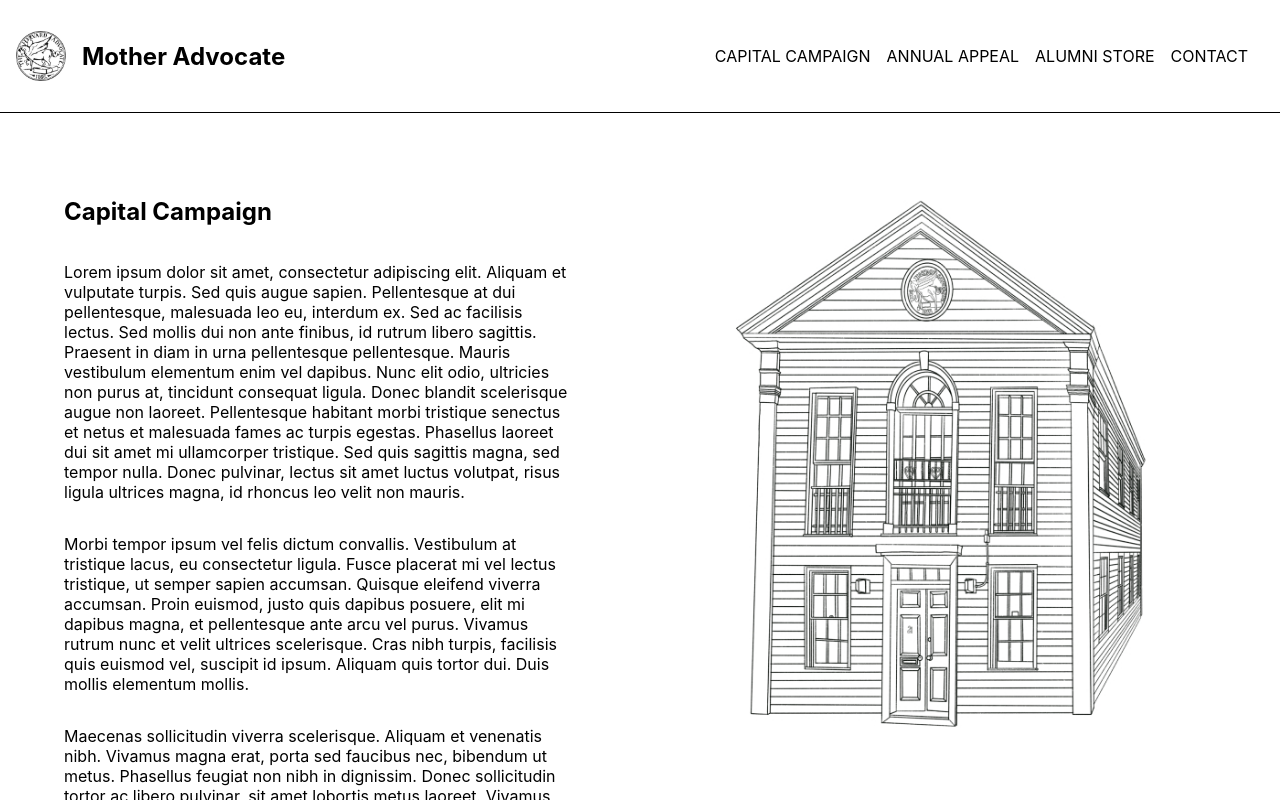
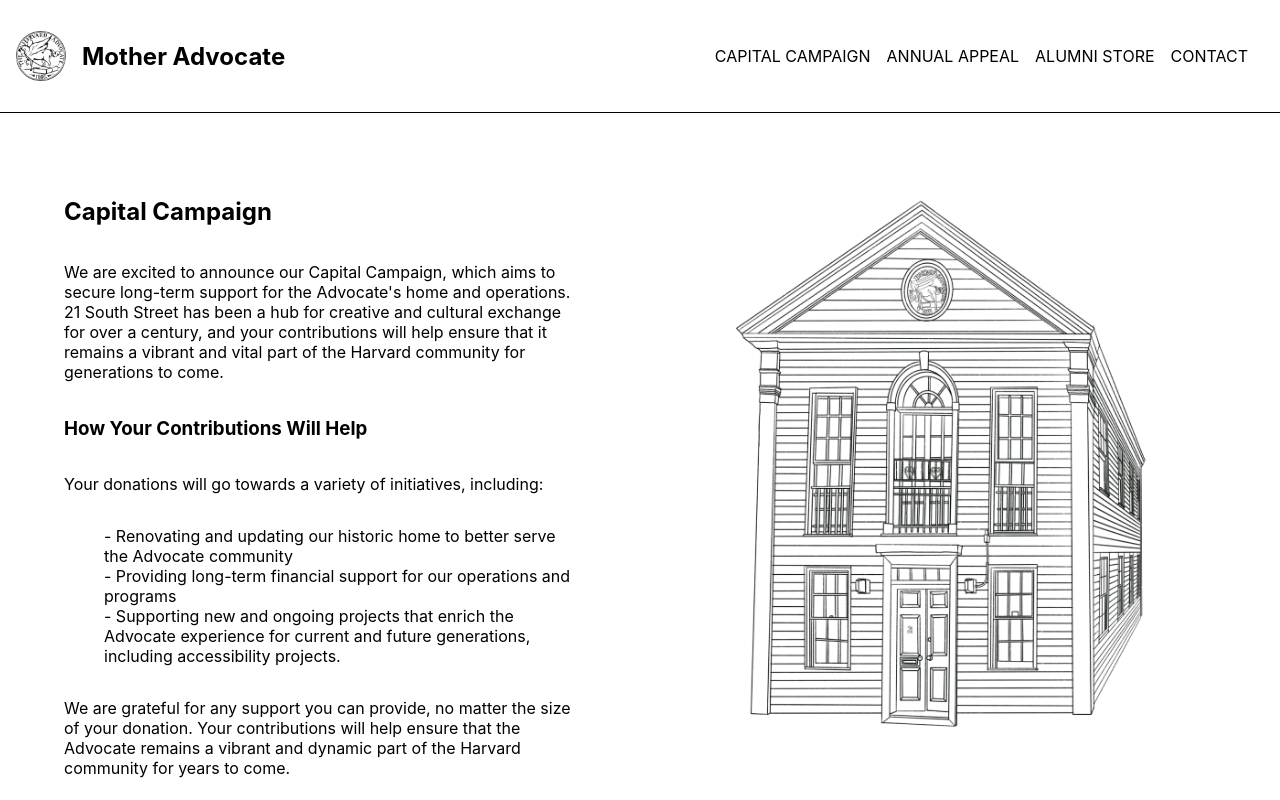
Before and after one commit to advo-tech/alumni, a React (Create React App) app: page /capital-campaign in a window 1280 px wide. Shown: the top 800 px of the page. Built offline with nearby package versions, Linux system fonts and the light colour scheme; the HTML template or start-up script is replaced by a standard one.

Commit message:
added chatgpt generated text for all pages

```diff
--- a/src/AnnualAppeal.js
+++ b/src/AnnualAppeal.js
@@ -8,13 +8,23 @@
         text={
           <>
           <h2>Annual Appeal</h2>
-          <p>Lorem ipsum dolor sit amet, consectetur adipiscing elit. Aliquam et vulputate turpis. Sed quis augue sapien. Pellentesque at dui pellentesque, malesuada leo eu, interdum ex. Sed ac facilisis lectus. Sed mollis dui non ante finibus, id rutrum libero sagittis. Praesent in diam in urna pellentesque pellentesque. Mauris vestibulum elementum enim vel dapibus. Nunc elit odio, ultricies non purus at, tincidunt consequat ligula. Donec blandit scelerisque augue non laoreet. Pellentesque habitant morbi tristique senectus et netus et malesuada fames ac turpis egestas. Phasellus laoreet dui sit amet mi ullamcorper tristique. Sed quis sagittis magna, sed tempor nulla. Donec pulvinar, lectus sit amet luctus volutpat, risus ligula ultrices magna, id rhoncus leo velit non mauris.</p>
+          <p>
+            We are delighted to invite you to participate in our Annual Appeal. As a valued member of the Advocate community, your contributions are critical to our continued success in promoting artistic and intellectual exploration.
+          </p>
+          <p>
+            Your donation will help fund operating expenses, provide financial aid programs for dues, and support projects that enrich the Advocate experience for current and future generations. By donating, you are making a meaningful difference in the lives of Advocate members and supporting a dynamic community of creatives at Harvard.
+          </p>
+          <p>
+            No matter the size of your donation, every dollar counts and is greatly appreciated. Your support ensures that the Advocate remains a vibrant and vital part of the Harvard community for years to come.
+          </p>
+          <p>
+            Thank you for your generosity and support!
+          </p>
+          <p>
+            Best regards,<br/>
+            The Advocate Annual Appeal Team
+          </p>
 
-          <p>Morbi tempor ipsum vel felis dictum convallis. Vestibulum at tristique lacus, eu consectetur ligula. Fusce placerat mi vel lectus tristique, ut semper sapien accumsan. Quisque eleifend viverra accumsan. Proin euismod, justo quis dapibus posuere, elit mi dapibus magna, et pellentesque ante arcu vel purus. Vivamus rutrum nunc et velit ultrices scelerisque. Cras nibh turpis, facilisis quis euismod vel, suscipit id ipsum. Aliquam quis tortor dui. Duis mollis elementum mollis.</p>
-
-          <p>Maecenas sollicitudin viverra scelerisque. Aliquam et venenatis nibh. Vivamus magna erat, porta sed faucibus nec, bibendum ut metus. Phasellus feugiat non nibh in dignissim. Donec sollicitudin tortor ac libero pulvinar, sit amet lobortis metus laoreet. Vivamus bibendum ex vel porta sodales. Nam consectetur accumsan justo, ac consectetur augue convallis sit amet. Praesent pulvinar placerat metus. Vestibulum aliquet ex mauris, ut lacinia magna feugiat eu. Sed erat nunc, vehicula nec neque vitae, tincidunt bibendum neque. Aliquam cursus id velit vitae commodo. Pellentesque habitant morbi tristique senectus et netus et malesuada fames ac turpis egestas. Vestibulum fermentum quam nec elit sagittis, ut tempor sapien euismod. Fusce porta venenatis quam, eget consectetur purus aliquet eget. Morbi quis nisl ut nunc ullamcorper tincidunt. Vestibulum mattis condimentum felis, id maximus neque pulvinar nec.
-
-          </p>
           </>
         }
 
--- a/src/CapitalCampaign.js
+++ b/src/CapitalCampaign.js
@@ -8,12 +8,23 @@
         text={
           <>
           <h2>Capital Campaign</h2>
-          <p>Lorem ipsum dolor sit amet, consectetur adipiscing elit. Aliquam et vulputate turpis. Sed quis augue sapien. Pellentesque at dui pellentesque, malesuada leo eu, interdum ex. Sed ac facilisis lectus. Sed mollis dui non ante finibus, id rutrum libero sagittis. Praesent in diam in urna pellentesque pellentesque. Mauris vestibulum elementum enim vel dapibus. Nunc elit odio, ultricies non purus at, tincidunt consequat ligula. Donec blandit scelerisque augue non laoreet. Pellentesque habitant morbi tristique senectus et netus et malesuada fames ac turpis egestas. Phasellus laoreet dui sit amet mi ullamcorper tristique. Sed quis sagittis magna, sed tempor nulla. Donec pulvinar, lectus sit amet luctus volutpat, risus ligula ultrices magna, id rhoncus leo velit non mauris.</p>
-
-          <p>Morbi tempor ipsum vel felis dictum convallis. Vestibulum at tristique lacus, eu consectetur ligula. Fusce placerat mi vel lectus tristique, ut semper sapien accumsan. Quisque eleifend viverra accumsan. Proin euismod, justo quis dapibus posuere, elit mi dapibus magna, et pellentesque ante arcu vel purus. Vivamus rutrum nunc et velit ultrices scelerisque. Cras nibh turpis, facilisis quis euismod vel, suscipit id ipsum. Aliquam quis tortor dui. Duis mollis elementum mollis.</p>
-
-          <p>Maecenas sollicitudin viverra scelerisque. Aliquam et venenatis nibh. Vivamus magna erat, porta sed faucibus nec, bibendum ut metus. Phasellus feugiat non nibh in dignissim. Donec sollicitudin tortor ac libero pulvinar, sit amet lobortis metus laoreet. Vivamus bibendum ex vel porta sodales. Nam consectetur accumsan justo, ac consectetur augue convallis sit amet. Praesent pulvinar placerat metus. Vestibulum aliquet ex mauris, ut lacinia magna feugiat eu. Sed erat nunc, vehicula nec neque vitae, tincidunt bibendum neque. Aliquam cursus id velit vitae commodo. Pellentesque habitant morbi tristique senectus et netus et malesuada fames ac turpis egestas. Vestibulum fermentum quam nec elit sagittis, ut tempor sapien euismod. Fusce porta venenatis quam, eget consectetur purus aliquet eget. Morbi quis nisl ut nunc ullamcorper tincidunt. Vestibulum mattis condimentum felis, id maximus neque pulvinar nec.
-
+          <p>
+            We are excited to announce our Capital Campaign, which aims to secure long-term support for the Advocate's home and operations. 21 South Street has been a hub for creative and cultural exchange for over a century, and your contributions will help ensure that it remains a vibrant and vital part of the Harvard community for generations to come.
+          </p>
+          <h3>How Your Contributions Will Help</h3>
+          <p>
+            Your donations will go towards a variety of initiatives, including:
+          </p>
+          <ul>
+            <li>- Renovating and updating our historic home to better serve the Advocate community</li>
+            <li>- Providing long-term financial support for our operations and programs</li>
+            <li>- Supporting new and ongoing projects that enrich the Advocate experience for current and future generations, including accessibility projects.</li>
+          </ul>
+          <p>
+            We are grateful for any support you can provide, no matter the size of your donation. Your contributions will help ensure that the Advocate remains a vibrant and dynamic part of the Harvard community for years to come.
+          </p>
+          <p>
+            To donate, use the link below. Thank you for your generosity and support!
           </p>
           </>
         }
--- a/src/Contact.js
+++ b/src/Contact.js
@@ -7,13 +7,11 @@
         text={
           <>
           <h2>Contact Us</h2>
-          <p>Lorem ipsum dolor sit amet, consectetur adipiscing elit. Aliquam et vulputate turpis. Sed quis augue sapien. Pellentesque at dui pellentesque, malesuada leo eu, interdum ex. Sed ac facilisis lectus. Sed mollis dui non ante finibus, id rutrum libero sagittis. Praesent in diam in urna pellentesque pellentesque. Mauris vestibulum elementum enim vel dapibus. Nunc elit odio, ultricies non purus at, tincidunt consequat ligula. Donec blandit scelerisque augue non laoreet. Pellentesque habitant morbi tristique senectus et netus et malesuada fames ac turpis egestas. Phasellus laoreet dui sit amet mi ullamcorper tristique. Sed quis sagittis magna, sed tempor nulla. Donec pulvinar, lectus sit amet luctus volutpat, risus ligula ultrices magna, id rhoncus leo velit non mauris.</p>
-
-          <p>Morbi tempor ipsum vel felis dictum convallis. Vestibulum at tristique lacus, eu consectetur ligula. Fusce placerat mi vel lectus tristique, ut semper sapien accumsan. Quisque eleifend viverra accumsan. Proin euismod, justo quis dapibus posuere, elit mi dapibus magna, et pellentesque ante arcu vel purus. Vivamus rutrum nunc et velit ultrices scelerisque. Cras nibh turpis, facilisis quis euismod vel, suscipit id ipsum. Aliquam quis tortor dui. Duis mollis elementum mollis.</p>
-
-          <p>Maecenas sollicitudin viverra scelerisque. Aliquam et venenatis nibh. Vivamus magna erat, porta sed faucibus nec, bibendum ut metus. Phasellus feugiat non nibh in dignissim. Donec sollicitudin tortor ac libero pulvinar, sit amet lobortis metus laoreet. Vivamus bibendum ex vel porta sodales. Nam consectetur accumsan justo, ac consectetur augue convallis sit amet. Praesent pulvinar placerat metus. Vestibulum aliquet ex mauris, ut lacinia magna feugiat eu. Sed erat nunc, vehicula nec neque vitae, tincidunt bibendum neque. Aliquam cursus id velit vitae commodo. Pellentesque habitant morbi tristique senectus et netus et malesuada fames ac turpis egestas. Vestibulum fermentum quam nec elit sagittis, ut tempor sapien euismod. Fusce porta venenatis quam, eget consectetur purus aliquet eget. Morbi quis nisl ut nunc ullamcorper tincidunt. Vestibulum mattis condimentum felis, id maximus neque pulvinar nec.
-
+          <p>
+            If you have any questions, feedback, or suggestions, we would love to hear from you. Please sign up with our mailing list below to get in touch with us, or contact us directly at the email addresses listed below:
           </p>
+          <p>For general inquiries: <b>alumni@theharvardadvocate.com</b></p>
+          <p>For questions directed to the President or Executive Board: <b>president@theharvardadvocate.com</b></p>
           </>
         }
 
--- a/src/Home.js
+++ b/src/Home.js
@@ -8,13 +8,11 @@
         text={
           <>
           <h2>Dear Departed Advocates,</h2>
-          <p>Lorem ipsum dolor sit amet, consectetur adipiscing elit. Aliquam et vulputate turpis. Sed quis augue sapien. Pellentesque at dui pellentesque, malesuada leo eu, interdum ex. Sed ac facilisis lectus. Sed mollis dui non ante finibus, id rutrum libero sagittis. Praesent in diam in urna pellentesque pellentesque. Mauris vestibulum elementum enim vel dapibus. Nunc elit odio, ultricies non purus at, tincidunt consequat ligula. Donec blandit scelerisque augue non laoreet. Pellentesque habitant morbi tristique senectus et netus et malesuada fames ac turpis egestas. Phasellus laoreet dui sit amet mi ullamcorper tristique. Sed quis sagittis magna, sed tempor nulla. Donec pulvinar, lectus sit amet luctus volutpat, risus ligula ultrices magna, id rhoncus leo velit non mauris.</p>
-
-          <p>Morbi tempor ipsum vel felis dictum convallis. Vestibulum at tristique lacus, eu consectetur ligula. Fusce placerat mi vel lectus tristique, ut semper sapien accumsan. Quisque eleifend viverra accumsan. Proin euismod, justo quis dapibus posuere, elit mi dapibus magna, et pellentesque ante arcu vel purus. Vivamus rutrum nunc et velit ultrices scelerisque. Cras nibh turpis, facilisis quis euismod vel, suscipit id ipsum. Aliquam quis tortor dui. Duis mollis elementum mollis.</p>
-
-          <p>Maecenas sollicitudin viverra scelerisque. Aliquam et venenatis nibh. Vivamus magna erat, porta sed faucibus nec, bibendum ut metus. Phasellus feugiat non nibh in dignissim. Donec sollicitudin tortor ac libero pulvinar, sit amet lobortis metus laoreet. Vivamus bibendum ex vel porta sodales. Nam consectetur accumsan justo, ac consectetur augue convallis sit amet. Praesent pulvinar placerat metus. Vestibulum aliquet ex mauris, ut lacinia magna feugiat eu. Sed erat nunc, vehicula nec neque vitae, tincidunt bibendum neque. Aliquam cursus id velit vitae commodo. Pellentesque habitant morbi tristique senectus et netus et malesuada fames ac turpis egestas. Vestibulum fermentum quam nec elit sagittis, ut tempor sapien euismod. Fusce porta venenatis quam, eget consectetur purus aliquet eget. Morbi quis nisl ut nunc ullamcorper tincidunt. Vestibulum mattis condimentum felis, id maximus neque pulvinar nec.
-
-          </p>
+          <p>Welcome to the official website of the Harvard Advocate alumni community! Here, you can connect with your fellow alumni and stay up to date with the latest Advocate news and developments.</p>
+          <p>Please note that this website is distinct from the <a href="https://www.theharvardadvocate.com">Harvard Advocate magazine website</a>. Our site is dedicated specifically to alumni matters and providing a platform for alumni to connect with each other.</p>
+          <p>While you're here, check out the alumni-only shop from the navbar for some Advocate themed merch</p>
+          <p>If you have any questions or feedback, please contact us via the contact page. We look forward to hearing from you soon!</p>
+          <p>Best regards,<br/>Hades</p>
           </>
         }
 
```
